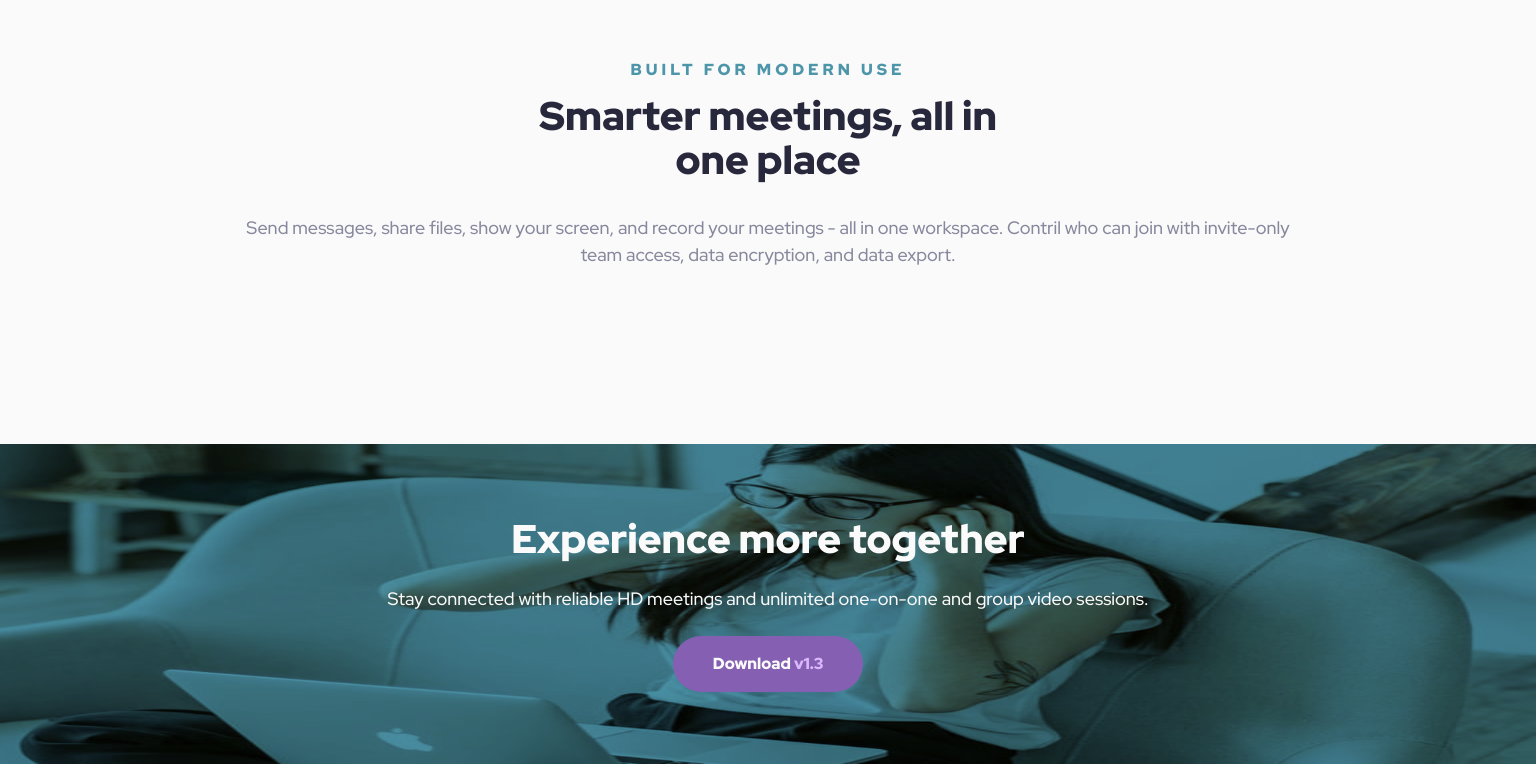
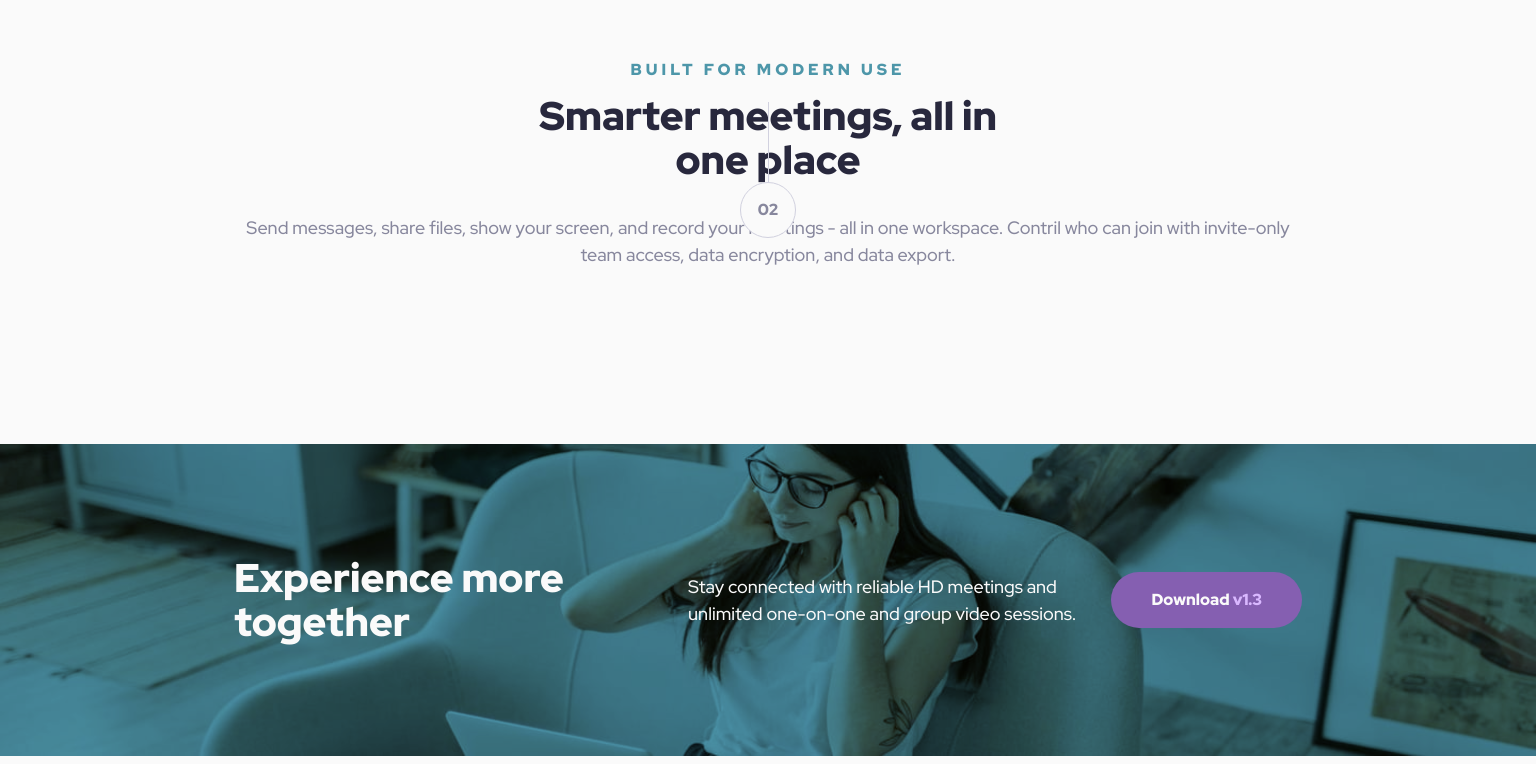
Before and after one commit to bmeinert8/meet-landing, a plain HTML site: page index.html in a window 1536 px wide. Shown: the part 1794-2558 px from the top of the page. Drawn offline with Linux system fonts and the light colour scheme.

Commit message:
adjustments of footer for media querries

```diff
--- a/medias.css
+++ b/medias.css
@@ -1,3 +1,21 @@
+@media (min-width: 320px) {
+  .footer-number {
+    bottom: -48rem;
+  }
+}
+
+@media (min-width: 375px) {
+  .footer-number {
+    bottom: -49rem;
+  }
+}
+
+@media (min-width: 425px) {
+  .footer-number {
+    bottom: -52rem;
+  }
+}
+
 @media (min-width: 768px) {
   .hero-text > h1 {
     width: 50%;
@@ -50,3 +68,39 @@
   }
 
 }
+
+@media (min-width: 1024px) {
+  .footer-number {
+    bottom: -56rem;
+  }
+
+  .footer-container {
+    height: 19.5rem;
+    background-image: url("./assets/desktop/image-footer.jpg");
+    background-position: center;
+  }
+}
+
+@media (min-width: 1440px) {
+  .footer-number {
+    bottom: -77rem;
+  }
+
+  .footer-container {
+    flex-direction: row;
+    gap:1.5rem;
+  }
+
+  .footer-container > h2 {
+    width: 28%;
+    text-wrap: wrap;
+    text-align: left;
+    padding-right: 1rem;
+  }
+
+  .footer-container > p {
+    width: 26%;
+    text-wrap: wrap;
+    text-align: left;
+  }
+}
--- a/styles.css
+++ b/styles.css
@@ -314,6 +314,6 @@ footer{
 
 .footer-number {
   position: absolute;
-  bottom: -49.5rem; /* Adjust this value as needed */
+  bottom: -55rem; /* Adjust this value as needed */
   z-index: 1; /* Ensure it sits on top */
 }
```
